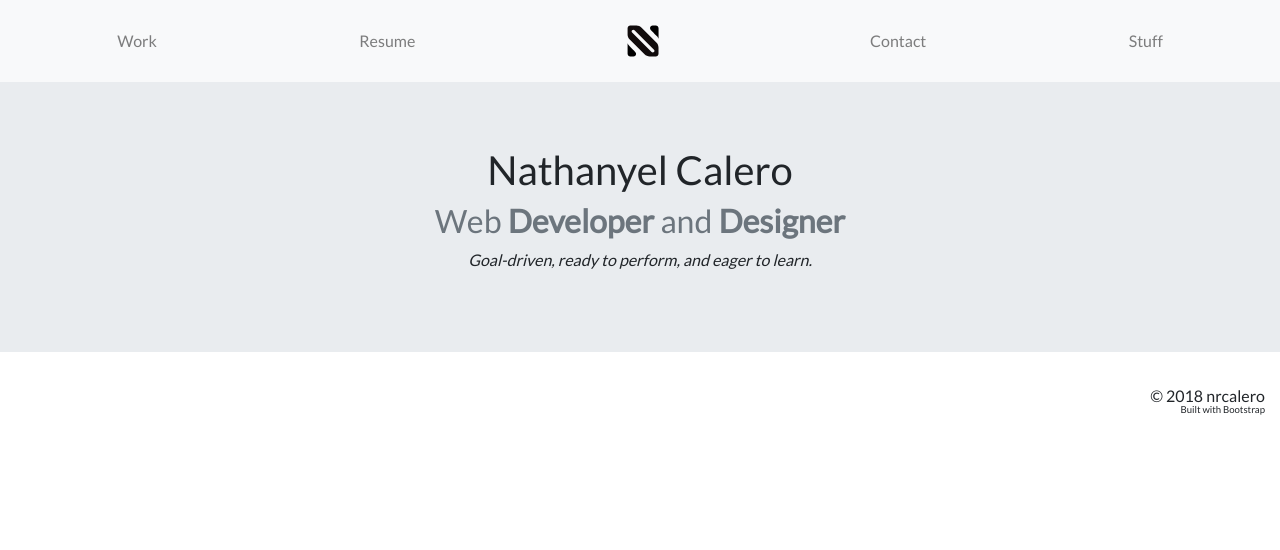
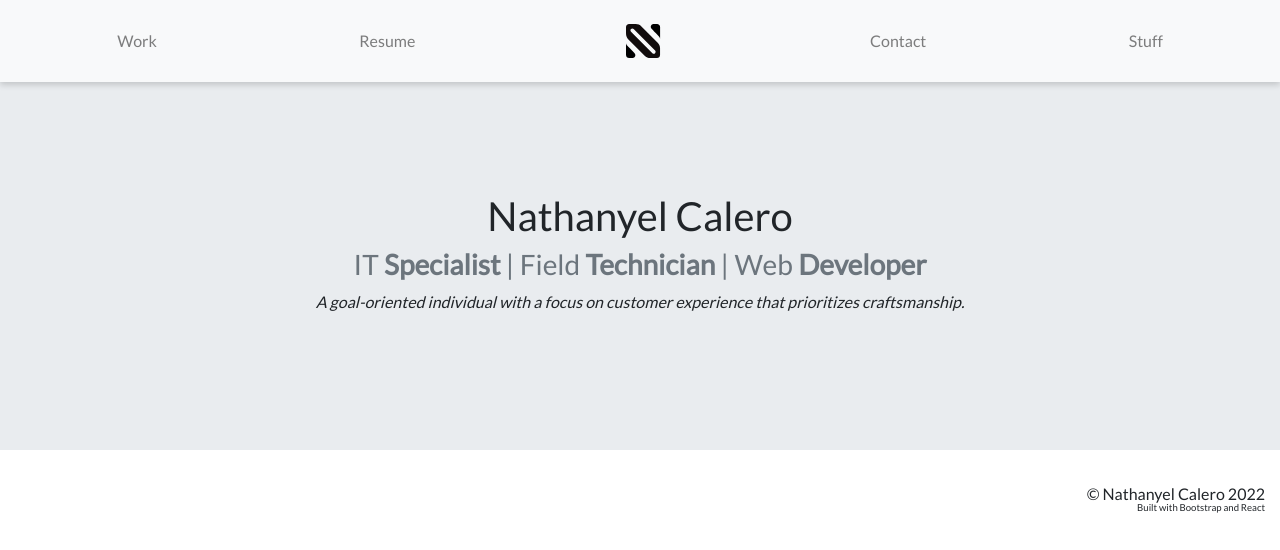
Before and after one commit to nrcalero/portfolio, a React (Create React App) app: page / in a window 1280 px wide. Shown: the top 550 px of the page. Built offline with nearby package versions, Linux system fonts and the light colour scheme.

Commit message:
Updated some headers, timestamps and CSS

```diff
--- a/public/index.html
+++ b/public/index.html
@@ -20,7 +20,8 @@
 	<link rel="stylesheet" href="https://fonts.googleapis.com/css?family=Lato">
 	<link rel="stylesheet" href="https://fonts.googleapis.com/css?family=Roboto">
 
-	<title>Nathanyel Calero</title>
+	<title>Nathanyel Calero
+	</title>
 </head>
 <body>
     <div id="root">
--- a/src/App.css
+++ b/src/App.css
@@ -2,6 +2,15 @@ a.navbar-brand.logo {
 	padding: 0;
 	margin: 0;
 }
+
+.navbar {
+	display: flex;
+	position: fixed;
+	z-index: 100;
+	width: 100%;
+	box-shadow: 0 3px 6px rgb(0 0 0 / 16%);
+}
+
 
 .logo img {
 	height: 50px;
@@ -9,11 +18,19 @@ a.navbar-brand.logo {
 }
 
 .nav-item {
-	transition-duration: .5s;
+	transition-duration: .25s;
+}
+
+.logo {
+	scale: 1.1;
 }
 
 .nav-item:hover {
- 	letter-spacing: 1px;
+ 	letter-spacing: 0.2px;
+}
+
+.jumbotron {
+	padding: 12em 0 7.5em 0;
 }
 
 .footer :first-child {
--- a/src/App.js
+++ b/src/App.js
@@ -38,8 +38,8 @@ class App extends Component {
 				</nav>
 				<Main />
 				<div className="footer container-fluid text-right">
-					<p>© 2018 nrcalero</p>
-					<p>Built with Bootstrap</p>
+					<p>© Nathanyel Calero 2022</p>
+					<p>Built with Bootstrap and React</p>
 				</div>
 			</div>
 		);
--- a/src/components/about.js
+++ b/src/components/about.js
@@ -4,7 +4,7 @@ const About = () => (
     <div className="jumbotron jumbotron-fluid">
         <div className="container text-center">
             <h1>Resume</h1>
-            <h2 className="text-muted">Resume coming soon...</h2>
+            <h3 className="text-muted">Resume coming soon...</h3>
             <p>Come back when this website is complete!</p>
         </div>
     </div>
--- a/src/components/contact.js
+++ b/src/components/contact.js
@@ -4,7 +4,7 @@ const Contact = () => (
     <div className="jumbotron jumbotron-fluid">
         <div className="container text-center">
             <h1>Contact Me</h1>
-            <h2 className="text-muted">nrcalero@gmail.com</h2>
+            <h3 className="text-muted">nrcalero@gmail.com</h3>
             <p>Expect prompt replies.</p>
         </div>
     </div>
--- a/src/components/home.js
+++ b/src/components/home.js
@@ -4,8 +4,8 @@ const Home = () => (
     <div className="jumbotron jumbotron-fluid">
         <div className="container text-center">
             <h1>Nathanyel Calero</h1>
-            <h2 className="text-muted">Web <b>Developer</b> and <b>Designer</b></h2>
-            <p><i>Goal-driven, ready to perform, and eager to learn.</i></p>
+            <h3 className="text-muted">IT <b>Specialist</b> | Field <b>Technician</b> | Web <b>Developer</b></h3>
+            <p><i>A goal-oriented individual with a focus on customer experience that prioritizes craftsmanship.</i></p>
         </div>
     </div>
 )
--- a/src/components/stuff.js
+++ b/src/components/stuff.js
@@ -4,7 +4,7 @@ const Stuff = () => (
     <div className="jumbotron jumbotron-fluid">
         <div className="container text-center">
             <h1>Other</h1>
-            <h2 className="text-muted">Hobbies and Fun Stuff</h2>
+            <h3 className="text-muted">Hobbies and Fun Stuff</h3>
             <p>This page will most likely only interest me.</p>
         </div>
     </div>
--- a/src/components/work.js
+++ b/src/components/work.js
@@ -4,9 +4,7 @@ const Work = () => (
     <div className="jumbotron jumbotron-fluid">
         <div className="container text-center">
             <h1>Selected Work</h1>
-            <h3 className="text-muted">
-                This website is currently under construction.
-            </h3>
+            <h3 className="text-muted">This website is currently under construction.</h3>
             <p>Stay tuned for updates in the near future!</p>
         </div>
     </div>
--- a/src/index.css
+++ b/src/index.css
@@ -13,6 +13,5 @@ body {
 }
 
 code {
-  font-family: source-code-pro, Menlo, Monaco, Consolas, "Courier New",
-    monospace;
+  font-family: source-code-pro, Menlo, Monaco, Consolas, "Courier New", monospace;
 }
```
Also changed, not shown: 1 other file (tests, documents, lock files or other folders).
